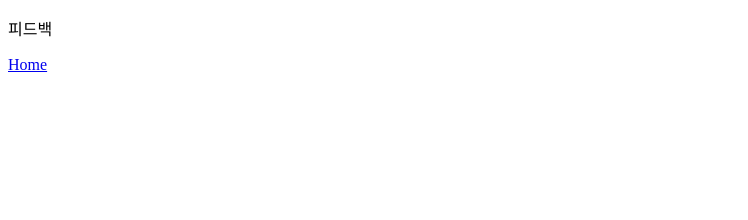
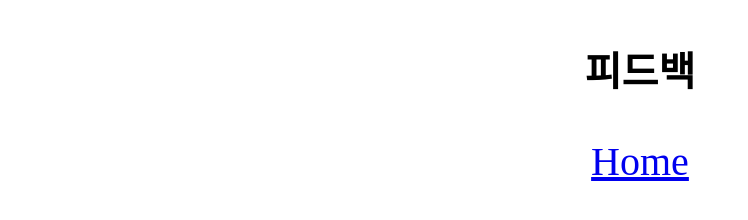
Before and after one commit to oohcoh/oohcoh.github.io, a plain HTML site: page feedback.html in a window 1280 px wide. Shown: the whole page, without its empty margins (0-748 px from the left). Drawn offline with Linux system fonts and the light colour scheme.

Commit message:
Add files via upload

```diff
--- a/feedback.html
+++ b/feedback.html
@@ -2,9 +2,15 @@
 <html>
 	<head>
 		<tile></title>
+	<style>
+	.myDiv {
+		text-align: center;
+		font-size: 40px;
+	}
+	</style>
 	<head>
-	<body>
-		<p> 피드백 </p>
+	<body><div class = "myDiv">
+		<p><strong>피드백</strong></p>
 		<a href = "index.html">Home</a>
-	</body>
+	</div></body>
 <html>
```
Also changed, not shown: 1.html (+9 -3 lines), 2.html (+9 -3 lines), 3.html (+9 -3 lines), index.html (+1 -1 lines), patent.html (+9 -3 lines).
